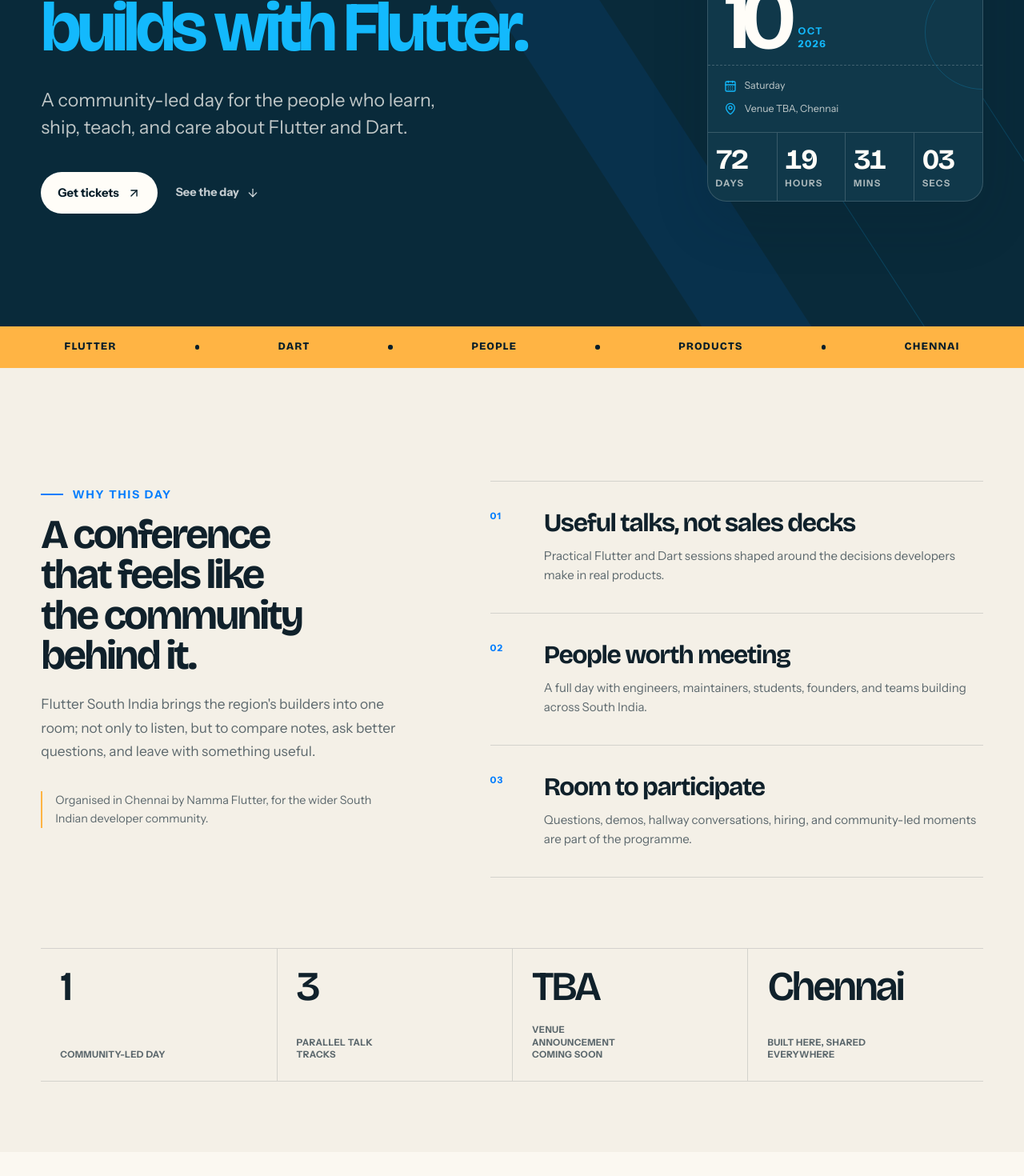
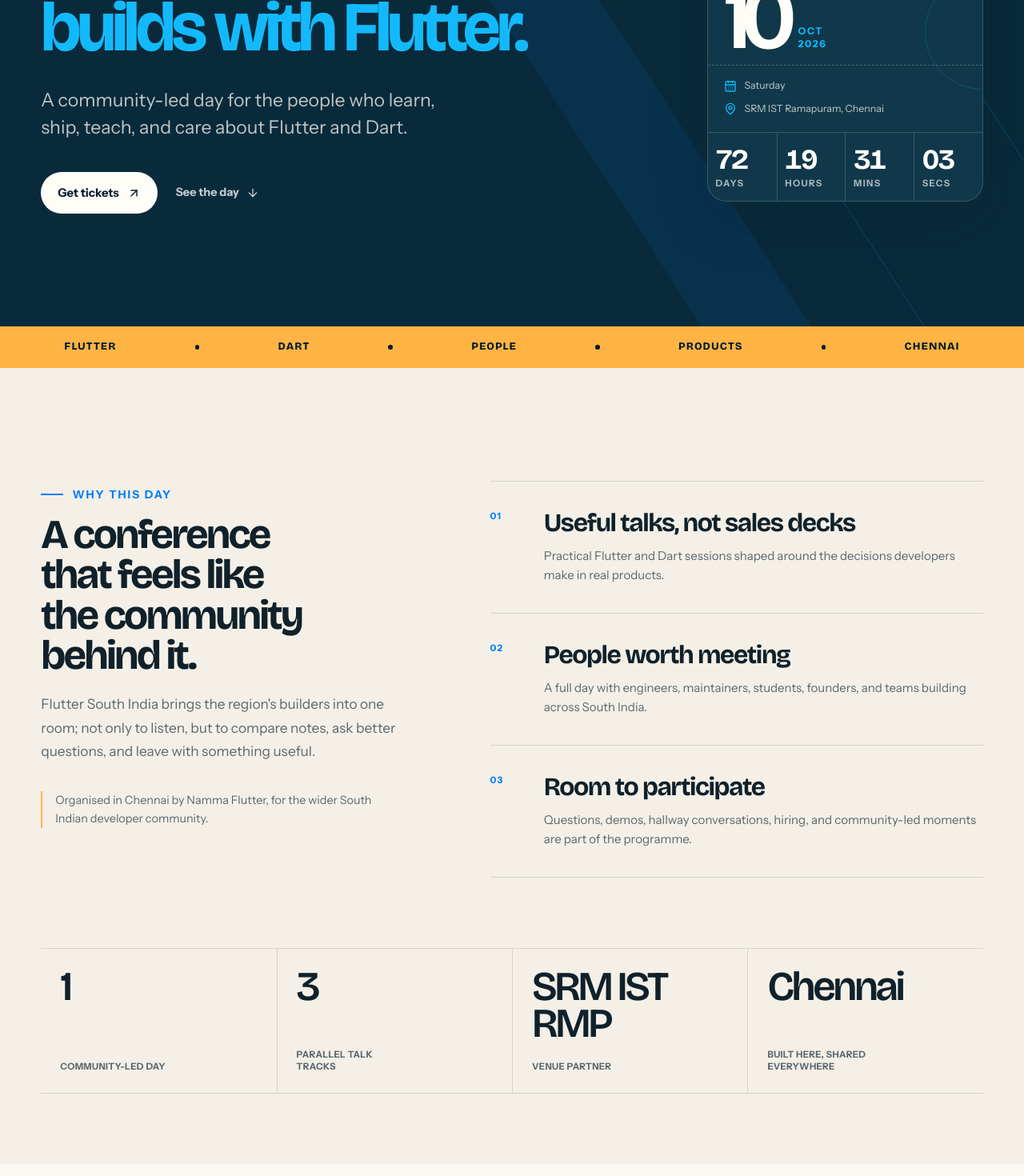
Before and after one commit to Namma-Flutter/Flutter-South-India, a Next.js app: page / in a window 1280 px wide. Shown: the part 340-1810 px from the top of the page at 80% size. Built offline with nearby package versions, Linux system fonts and the light colour scheme; no server answers.

Commit message:
feat: add SRM IST RMP venue partner

```diff
--- a/components/event/EventPage.module.css
+++ b/components/event/EventPage.module.css
@@ -346,12 +346,22 @@
   border-top: 1px dashed rgba(255, 255, 255, 0.2);
 }
 
-.passMeta span {
+.passMeta > span,
+.passMeta > a {
   display: flex;
   align-items: center;
   gap: 0.6rem;
   color: var(--color-on-dark-muted);
   font-size: 0.78rem;
+}
+
+.passMeta > a {
+  width: fit-content;
+  text-decoration: none;
+}
+
+.passMeta > a:hover {
+  color: white;
 }
 
 .passMeta svg {
@@ -1158,23 +1168,36 @@
   text-transform: uppercase;
 }
 
-.venuePin {
+.venuePartner {
   position: absolute;
   top: 42%;
-  left: 46%;
-  display: grid;
-  width: 4.25rem;
-  height: 4.25rem;
-  place-items: center;
-  border-radius: 50% 50% 50% 0;
-  background: var(--color-sun);
-  color: var(--color-navy-deep);
-  transform: rotate(-45deg);
+  left: 50%;
+  z-index: 1;
+  width: min(78%, 23rem);
+  transform: translate(-50%, -50%);
+}
+
+.venuePartner > span {
+  display: block;
+  margin-bottom: 0.7rem;
+  font-size: 0.68rem;
+  font-weight: 750;
+  letter-spacing: 0.15em;
+  text-transform: uppercase;
+}
+
+.venuePartnerLogo {
+  display: block;
+  padding: clamp(1rem, 3vw, 1.5rem);
+  border: 1px solid rgba(255, 255, 255, 0.7);
+  background: var(--color-navy-deep);
   box-shadow: 0 1.5rem 3rem rgba(6, 29, 41, 0.2);
 }
 
-.venuePin svg {
-  transform: rotate(45deg);
+.venuePartnerLogo img {
+  display: block;
+  width: 100%;
+  height: auto;
 }
 
 .venueWordmark {
--- a/components/event/EventPage.tsx
+++ b/components/event/EventPage.tsx
@@ -28,9 +28,7 @@
 import TicketsSection from "./TicketsSection";
 import styles from "./EventPage.module.css";
 
-const mapLink = `https://www.google.com/maps/search/?api=1&query=${encodeURIComponent(
-  `${eventDetails.city}, Tamil Nadu`,
-)}`;
+const mapLink = eventDetails.venueMapLink;
 
 const ticketLinkProps = isKonfhubExternal
   ? ({ target: "_blank", rel: "noopener noreferrer" } as const)
@@ -114,10 +112,15 @@
                   <CalendarDays aria-hidden="true" size={16} />
                   {eventDetails.dayLabel}
                 </span>
-                <span>
+                <a
+                  href={mapLink}
+                  target="_blank"
+                  rel="noreferrer"
+                  aria-label="Open SRM IST Ramapuram in Google Maps"
+                >
                   <MapPin aria-hidden="true" size={16} />
                   {eventDetails.venue}, {eventDetails.city}
-                </span>
+                </a>
               </div>
               <Countdown targetDate={eventDetails.dateISO} />
             </aside>
@@ -285,11 +288,26 @@
           <div className={`container ${styles.venueGrid}`}>
             <div className={styles.venuePoster} data-reveal>
               <div className={styles.venueCoordinates}>
-                <span>13.0607° N</span>
-                <span>80.2255° E</span>
+                <span>13.0323° N</span>
+                <span>80.1800° E</span>
               </div>
-              <div className={styles.venuePin}>
-                <MapPin aria-hidden="true" size={28} strokeWidth={1.7} />
+              <div className={styles.venuePartner}>
+                <span>Venue partner</span>
+                <a
+                  className={styles.venuePartnerLogo}
+                  href={eventDetails.venueWebsite}
+                  target="_blank"
+                  rel="noreferrer"
+                  aria-label="Visit the SRM IST Ramapuram website"
+                >
+                  <Image
+                    src={eventDetails.venuePartnerLogo}
+                    alt="SRM Institute of Science and Technology, Ramapuram"
+                    width={1024}
+                    height={446}
+                    sizes="(max-width: 720px) 70vw, 22rem"
+                  />
+                </a>
               </div>
               <div className={styles.venueWordmark}>
                 <span>Meet us in</span>
@@ -299,9 +317,9 @@
 
             <div className={styles.venueCopy}>
               <SectionIntro
-                eyebrow="The venue"
+                eyebrow="Venue partner"
                 title={`${eventDetails.venue}, ${eventDetails.city}`}
-                copy="The Chennai venue will be announced soon. Access, travel, and arrival details will be shared once confirmed."
+                copy="Flutter South India 2026 is hosted in partnership with SRM Institute of Science and Technology at its Ramapuram campus."
               />
 
               <div className={styles.venueAddress} data-reveal>
@@ -311,7 +329,7 @@
                   <span>{eventDetails.address}</span>
                 </p>
                 <a href={mapLink} target="_blank" rel="noreferrer">
-                  View Chennai
+                  Open in Maps
                   <ArrowUpRight aria-hidden="true" size={15} />
                 </a>
               </div>
--- a/data/event/details.ts
+++ b/data/event/details.ts
@@ -7,9 +7,13 @@
   dateISO: "2026-10-10T09:00:00+05:30",
   dateLabel: "10 October 2026",
   dayLabel: "Saturday",
-  venue: "Venue TBA",
+  venue: "SRM IST Ramapuram",
   city: "Chennai",
-  address: "Details coming soon",
+  address: "Bharathi Salai, Ramapuram, Chennai, Tamil Nadu 600089",
+  venueWebsite: "https://srmrmp.edu.in/",
+  venueMapLink: "https://maps.app.goo.gl/TcjDzLXkZ8xofRMc8?g_st=ac",
+  venuePartnerLogo:
+    "https://i0.wp.com/srmrmp.edu.in/wp-content/uploads/2025/02/New-Logo-SRM-02-1-1024x446.png",
   contact,
   ticketLink: ticketCtaHref,
   ticketLabel: "Get tickets",
@@ -27,7 +31,7 @@
 export const eventFacts = [
   { value: "1", label: "community-led day" },
   { value: "3", label: "parallel talk tracks" },
-  { value: "TBA", label: "venue announcement coming soon" },
+  { value: "SRM IST RMP", label: "Venue partner" },
   { value: "Chennai", label: "built here, shared everywhere" },
 ] as const;
 
@@ -53,10 +57,7 @@
 ] as const;
 
 export const venueNotes = [
-  "Venue announcement coming soon",
-  "Accessibility details to follow",
   "Travel guidance will be shared",
-  "Parking information will be confirmed",
 ] as const;
 
 export const socialLinks = [
--- a/next.config.ts
+++ b/next.config.ts
@@ -6,7 +6,14 @@
   turbopack: {
     root: process.cwd(),
   },
-  images: { unoptimized: true },
+  images: {
+    unoptimized: true,
+    remotePatterns: [
+      new URL(
+        "https://i0.wp.com/srmrmp.edu.in/wp-content/uploads/2025/02/New-Logo-SRM-02-1-1024x446.png",
+      ),
+    ],
+  },
 };
 
 export default nextConfig;
```
